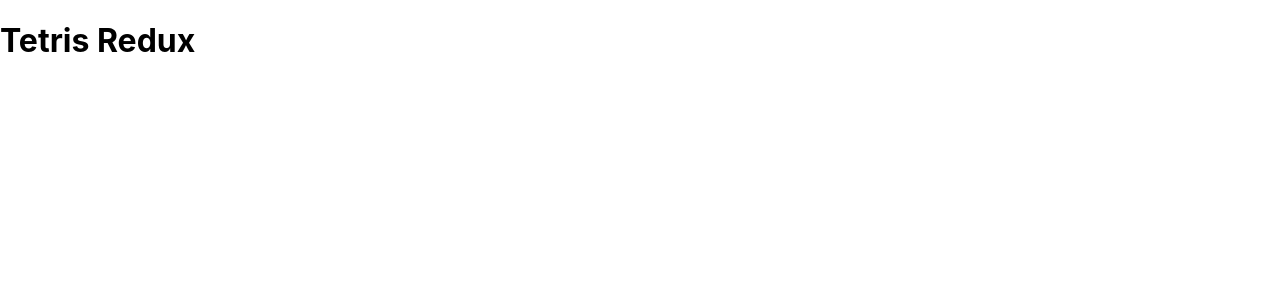
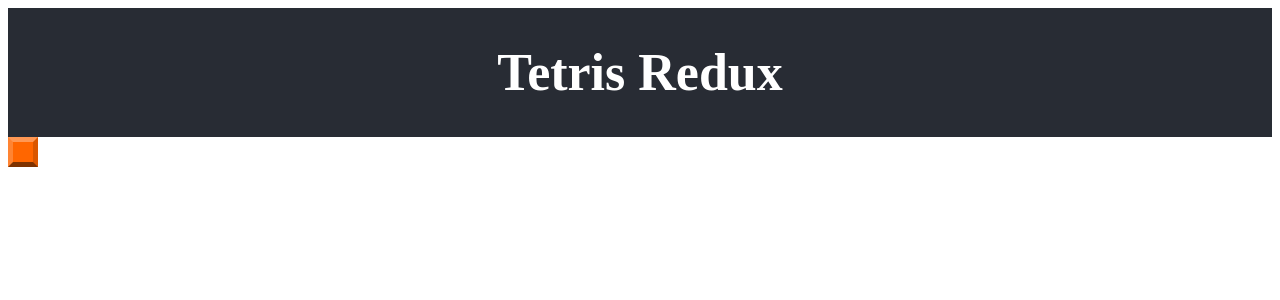
Before and after one commit to lougoncharenko/ACS-3330-color-challenge, a React (Create React App) app: page / in a window 1280 px wide. Shown: the top 300 px of the page. Built offline with nearby package versions, Linux system fonts and the light colour scheme.

Commit message:
Added grid square

```diff
--- a/src/App.css
+++ b/src/App.css
@@ -0,0 +1,10 @@
+.App-header {
+  background-color: #282c34;
+  min-height: 10vh;
+  display: flex;
+  flex-direction: column;
+  align-items: center;
+  justify-content: center;
+  font-size: calc(10px + 2vmin);
+  color: white;
+}
--- a/src/App.js
+++ b/src/App.js
@@ -1,4 +1,7 @@
+import React from 'react';
 import './App.css';
+
+import GridSquare from './components/GridSquare/GridSquare'
 
 function App() {
   return (
@@ -6,6 +9,7 @@
       <header className="App-header">
         <h1 className="App-title">Tetris Redux</h1>
       </header>
+      <GridSquare color="1" />
     </div>
   );
 }
--- /dev/null
+++ b/src/components/GridSquare/GridSquare.js
@@ -0,0 +1,6 @@
+import React from 'react';
+
+export default function GridSquare({ color }) {
+  const classes = `grid-square color-${color}`
+  return <div className={ classes } />
+}
--- a/src/index.css
+++ b/src/index.css
@@ -1,13 +1,76 @@
-body {
-  margin: 0;
-  font-family: -apple-system, BlinkMacSystemFont, 'Segoe UI', 'Roboto', 'Oxygen',
-    'Ubuntu', 'Cantarell', 'Fira Sans', 'Droid Sans', 'Helvetica Neue',
-    sans-serif;
-  -webkit-font-smoothing: antialiased;
-  -moz-osx-font-smoothing: grayscale;
+:root {
+  --bg-color: rgba(150, 150, 150, 1);
+
+  /* Border Colors are all transparent colors. These will tint or shade the background color of the square. */
+  --border-left-color: rgba(255, 255, 255, 0.20);
+  --border-top-color: rgba(255, 255, 255, 0.33);
+  --border-right-color: rgba(0, 0, 0, 0.15);
+  --border-bottom-color: rgba(0, 0, 0, 0.5);
+
+  /* Square Colors: background colors for the squares.*/
+  --color-0: #eaeaea;
+  --color-1: #ff6600;
+  --color-2: #eec900;
+  --color-3: #0000ff;
+  --color-4: #cc00ff;
+  --color-5: #00ff00;
+  --color-6: #66ccff;
+  --color-7: #ff0000;
+
+  /* Button Colors */
+  --button-color-t: rgba(200, 200, 200, 1);
+  --button-color-r: rgba(150, 150, 150, 1);
+  --button-color-b: rgba(120, 120, 120, 1);
+  --button-color-l: rgba(222, 222, 222, 1);
+
+  /* Numbers define values that will be used throughout the CSS.
+  --tile-size: 20px for example will set the size of the grid squares. */
+  --cols: 10;
+  --rows: 18;
+  --tile-size: 20px;
+  --border-width: 5px;
 }
 
-code {
-  font-family: source-code-pro, Menlo, Monaco, Consolas, 'Courier New',
-    monospace;
+/* Colors */
+.color-0 {
+  background-color: var(--color-0);
 }
+
+.color-1 {
+  background-color: var(--color-1);
+}
+
+.color-2 {
+  background-color: var(--color-2);
+}
+
+.color-3 {
+  background-color: var(--color-3);
+}
+
+.color-4 {
+  background-color: var(--color-4);
+}
+
+.color-5 {
+  background-color: var(--color-5);
+}
+
+.color-6 {
+  background-color: var(--color-6);
+}
+
+.color-7 {
+  background-color: var(--color-7);
+}
+
+.grid-square {
+  border-style: solid;
+  width: var(--tile-size);
+  height: var(--tile-size);
+  border-width: var(--border-width);
+  border-left-color: var(--border-left-color);
+  border-top-color: var(--border-top-color);
+  border-right-color: var(--border-right-color);
+  border-bottom-color: var(--border-bottom-color);
+}
```
